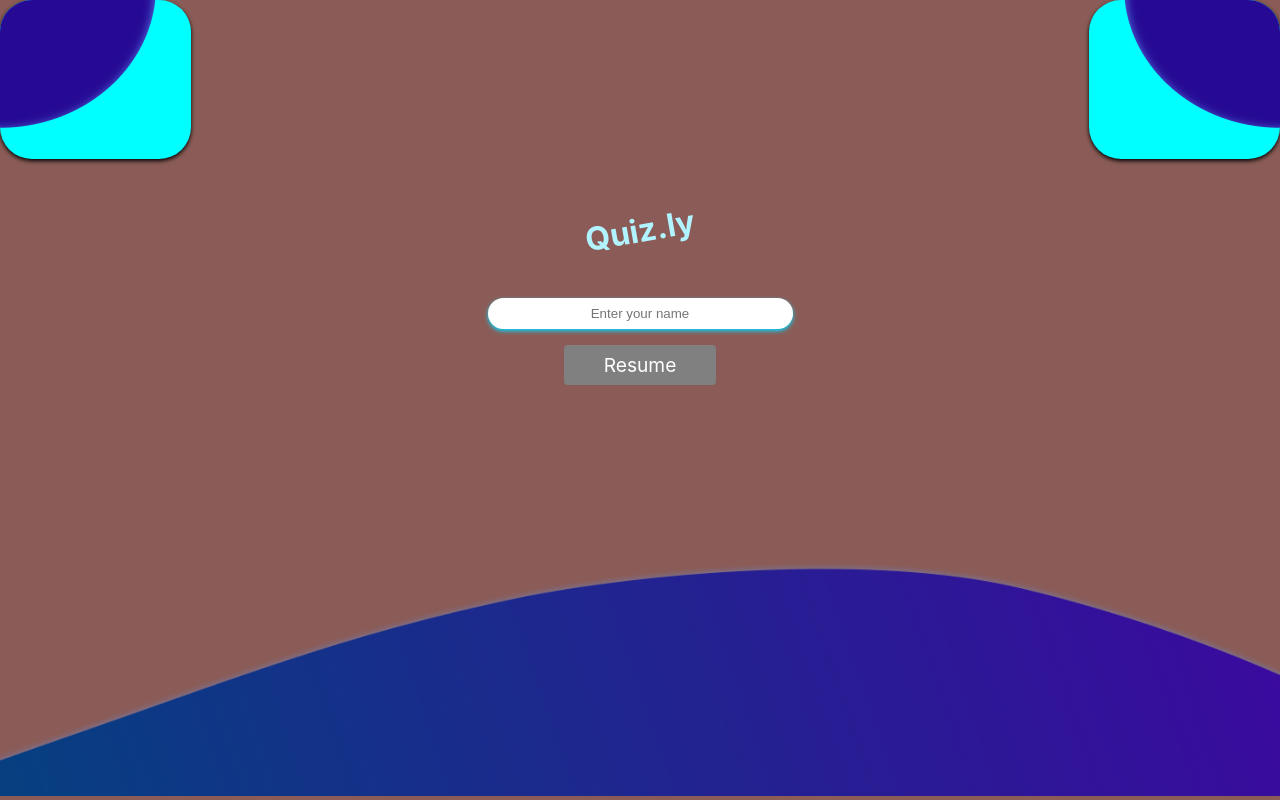
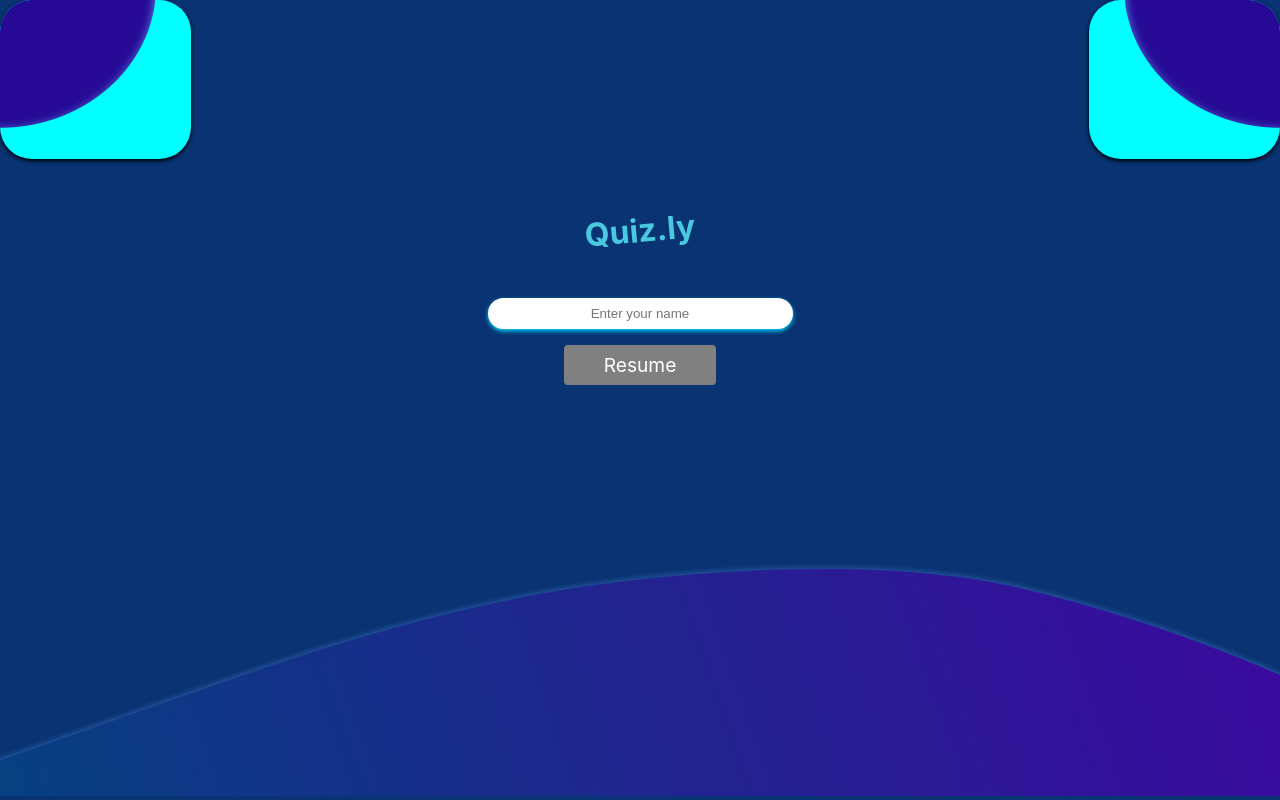
Before and after one commit to avi-11/QuizApp, a React (Create React App) app: page / in a window 1280 px wide. Built offline with nearby package versions, Linux system fonts and the light colour scheme.

Commit message:
-- home theme changes --

```diff
--- a/src/css/home.css
+++ b/src/css/home.css
@@ -1,18 +1,18 @@
 body {
-  background-color: #8b5c57;
+  background-color: #093372;
 }
 
 .title {
-  color: #b1f3ff;
-  font-weight: bolder;
+  color: #49c9e0;
+  font-weight: 700;
   text-align: center;
   margin: 3rem;
-  transform: rotateZ(-10deg);
+  transform: rotateZ(-5deg);
   transition-duration: 1s;
 }
 
 .title:hover{
-  transform: rotateZ(10deg);
+  transform: rotateZ(5deg);
 }
 
 .input {
```
